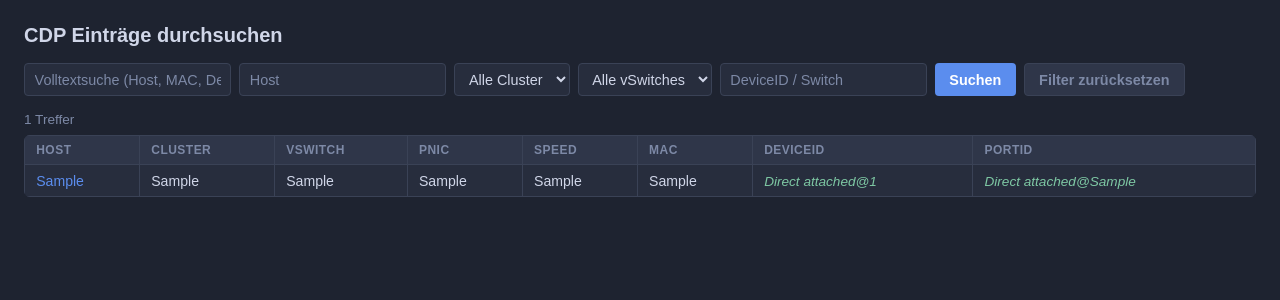
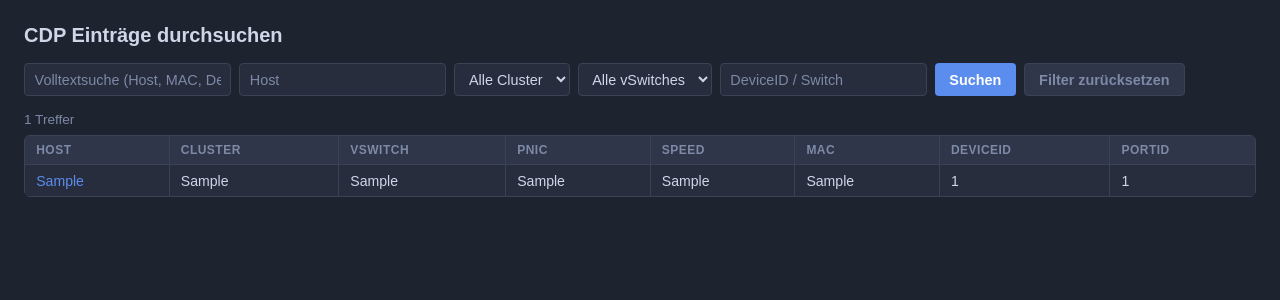
Before and after one commit to kotbox0815/claude_code, a FastAPI app: page / in a window 1280 px wide. Shown: the part 45-345 px from the top of the page. Run offline with FastAPI, Linux system fonts and the light colour scheme; tables that the repository leaves empty hold one stand-in row (values such as "Sample post").

Commit message:
Revert "Detect direct-attached hosts in DeviceID and render accordingly"
This reverts commit 82f1d045865faf3ef5b3b8f31d1e0f39aea752ec.

```diff
--- a/static/app.js
+++ b/static/app.js
@@ -35,24 +35,6 @@ function buildParams() {
   return params;
 }
 
-// Switch DeviceIDs always end with (SERIALNUMBER). A DeviceID without
-// parentheses is a hostname (direct-attached neighbor).
-function isHostname(deviceId) {
-  return deviceId && !/\(.*\)$/.test(deviceId);
-}
-
-function renderDeviceId(deviceId, pnic) {
-  if (!deviceId) return '<span class="missing">Missing</span>';
-  if (isHostname(deviceId)) return `<span class="direct-attached">Direct attached@${deviceId}</span>`;
-  return deviceId;
-}
-
-function renderPortId(portId, deviceId, pnic) {
-  if (isHostname(deviceId)) return `<span class="direct-attached">Direct attached@${pnic}</span>`;
-  if (!portId) return '<span class="missing">Missing</span>';
-  return portId;
-}
-
 async function runSearch() {
   const params = buildParams();
   const res = await fetch("/api/entries?" + params.toString());
@@ -64,6 +46,7 @@ async function runSearch() {
   tbody.innerHTML = "";
   for (const e of data.items) {
     const tr = document.createElement("tr");
+    const missing = '<span class="missing">Missing</span>';
     tr.innerHTML = `
       <td class="host-link" data-host="${e.host}">${e.host}</td>
       <td>${e.cluster}</td>
@@ -71,8 +54,8 @@ async function runSearch() {
       <td>${e.pnic}</td>
       <td>${e.speed}</td>
       <td>${e.mac}</td>
-      <td>${renderDeviceId(e.device_id, e.pnic)}</td>
-      <td>${renderPortId(e.port_id, e.device_id, e.pnic)}</td>
+      <td>${e.device_id || missing}</td>
+      <td>${e.port_id || missing}</td>
     `;
     tbody.appendChild(tr);
   }
--- a/static/style.css
+++ b/static/style.css
@@ -159,12 +159,6 @@ a:visited {
   color: var(--visited);
 }
 
-.direct-attached {
-  color: #7ec8a4;
-  font-style: italic;
-  font-size: 0.85rem;
-}
-
 .missing {
   color: #e05252;
   font-weight: 600;
```
